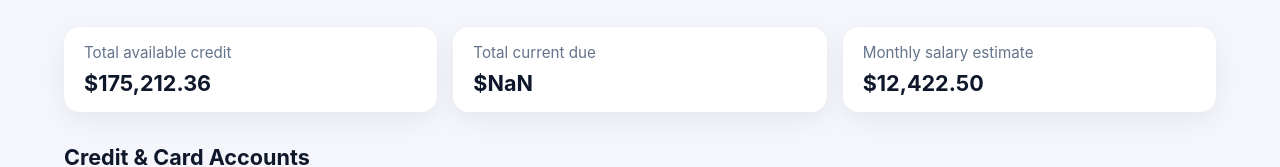
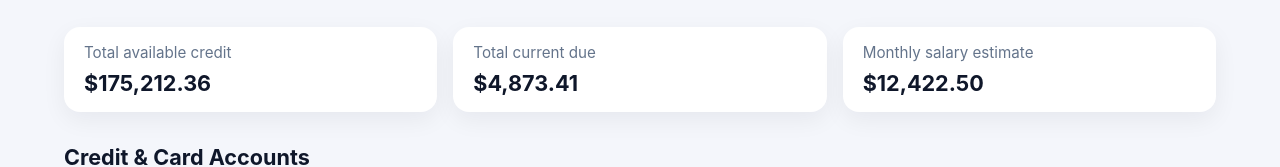
Before and after one commit to naudiyal/financialplanningui, a React (Vite) app: page / in a window 1280 px wide. Shown: the part 183-350 px from the top of the page. Built offline with nearby package versions, Linux system fonts and the light colour scheme; the HTML template or start-up script is replaced by a standard one.

Commit message:
Fix totalDue calculation to use lastStatementBalance instead of non-existent totalDue property

```diff
--- a/src/App.tsx
+++ b/src/App.tsx
@@ -33,7 +33,7 @@ export default function App() {
   }
 
   const totalAvailable = creditAccounts.reduce((sum, account) => sum + account.availableCredit, 0)
-  const totalDue = creditAccounts.reduce((sum, account) => sum + account.totalDue, 0)
+  const totalDue = creditAccounts.reduce((sum, account) => sum + account.lastStatementBalance, 0)
   const totalSalary = incomeItems.find((item) => item.label === 'Total Salary Per Month')?.amount ?? 0
 
   return (
```
